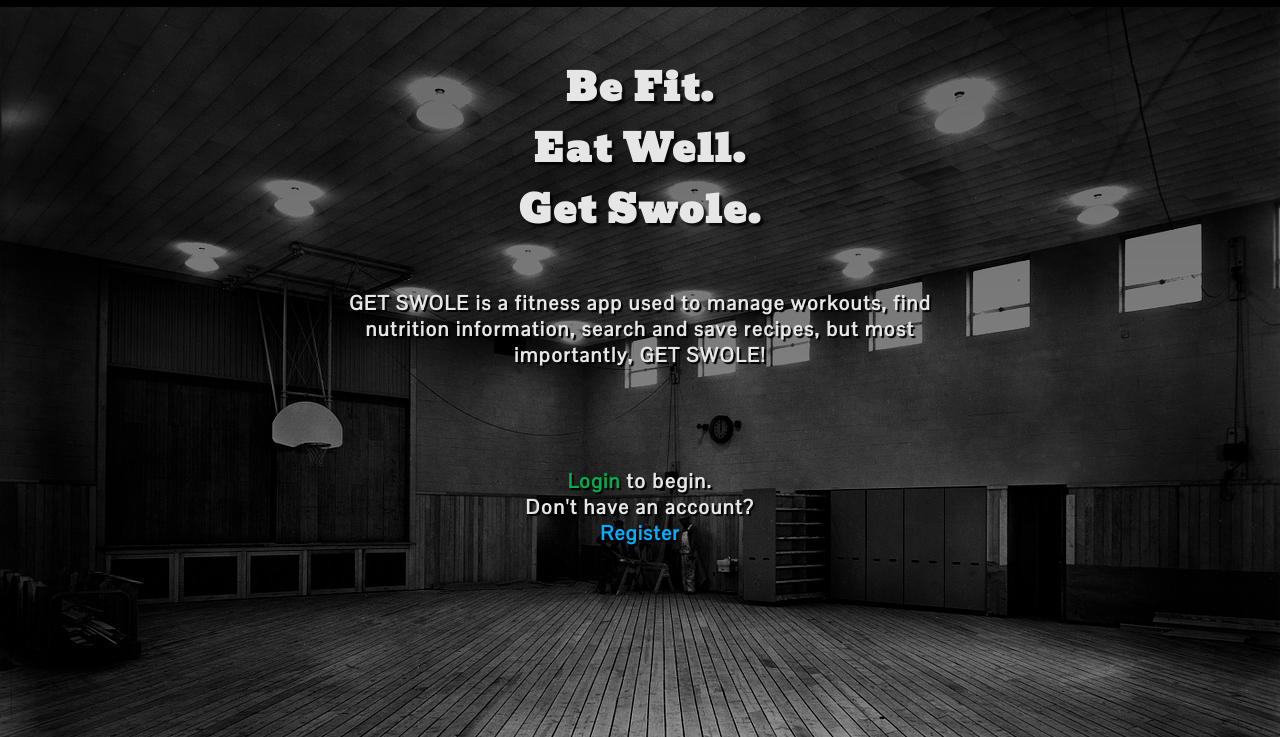
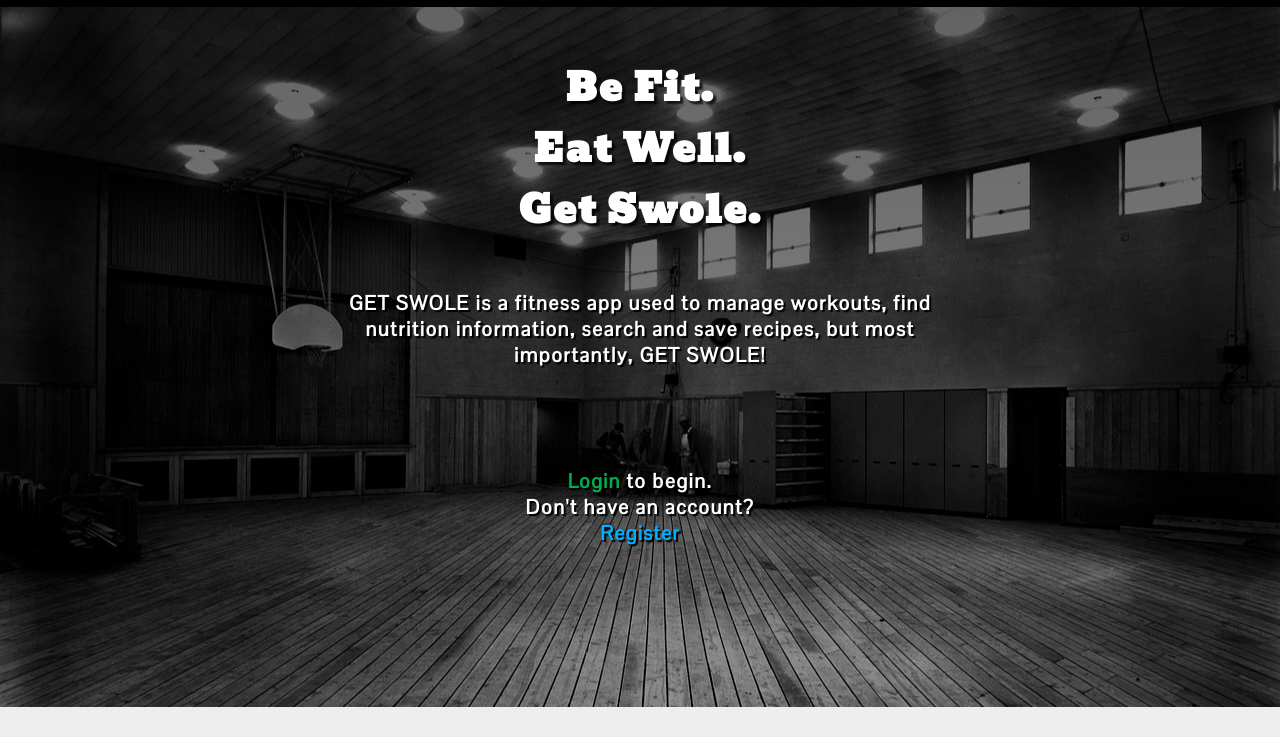
Before and after one commit to tranpeter08/GetSwole, a React app: page / in a window 1280 px wide. Shown: the part 63-800 px from the top of the page. Built offline with nearby package versions, Linux system fonts and the light colour scheme; no server answers.

Commit message:
added different background res for landing, login, registration

```diff
--- a/src/app/landing/landing.css
+++ b/src/app/landing/landing.css
@@ -17,17 +17,22 @@
   min-height: 70rem;
 }
 
+.landing-features h3,
+.landing-features p,
+.landing-intro p,
+.landing-intro h2{
+  color: white;
+}
+
 .landing-intro h2{
   font-size: 3.8rem;
   margin-top: 0;
   padding-top: 5rem;
-  color: rgb(230, 230, 230);
   text-shadow: 3px 3px 2px rgba(0,0,0,0.8);
   letter-spacing: .2rem;
 }
 
 .landing-intro p {
-  color: rgb(230, 230, 230);
   text-shadow: 2px 2px 1px black;
   padding: 5rem 2rem;
   font-weight: 900;
@@ -90,8 +95,8 @@
   margin-bottom: 1rem;
 }
 
-.landing-features h3, .landing-features p{
-  color: rgb(224, 224, 224);
+.landing-features h3,
+.landing-features p{
   text-shadow: 2px 2px 2px black;
 }
 
@@ -129,18 +134,17 @@
     padding: 5rem 5rem;
     min-width: 4rem;
   }
-  .landing-intro{
-    min-height: 90rem;
-  }
 }
 
 @media only screen and (min-width: 760px) {
   .landing-nutrition{
     flex: 2 1 0;
   }
+
   .landing-recipes{
     flex: 3 1 0;
   }
+
 }
 
 @media screen and (min-width: 1080px) {
--- a/src/index.css
+++ b/src/index.css
@@ -27,12 +27,6 @@ body {
 main {
   padding-top: 7rem;
   flex: 1 0 auto;
-  background:
-    linear-gradient(rgba(0, 0, 0, 0.6), rgba(0,0,0,0.4)),
-    url('./app/landing/images/gym-large.jpg')
-    center / cover
-    no-repeat
-    fixed;
 }
 
 a{
@@ -64,6 +58,17 @@ button:disabled, button[disabled]{
 
 ul {
   list-style-type: none;
+}
+
+.login-main,
+.landing-intro{
+  background-image:
+  linear-gradient(rgba(0, 0, 0, 0.6), rgba(0,0,0,0.4)),
+  url('./app/landing/images/gym-medium.jpg');
+  background-position: center;
+  background-attachment: fixed;
+  background-repeat: no-repeat;
+  background-size: cover;
 }
 
 .modal-backdrop {
@@ -140,3 +145,16 @@ ul {
   text-shadow: none;
   font-size: 2.4rem;
 }
+
+@media only screen and (min-width: 800px) {
+  .login-main,
+  .landing-intro{
+    background-image:
+      linear-gradient(rgba(0, 0, 0, 0.6), rgba(0, 0, 0, 0.4)),
+      url('./app/landing/images/gym-large.jpg');
+    background-position: center;
+    background-attachment: fixed;
+    background-repeat: no-repeat;
+    background-size: cover;
+  }
+}
```
